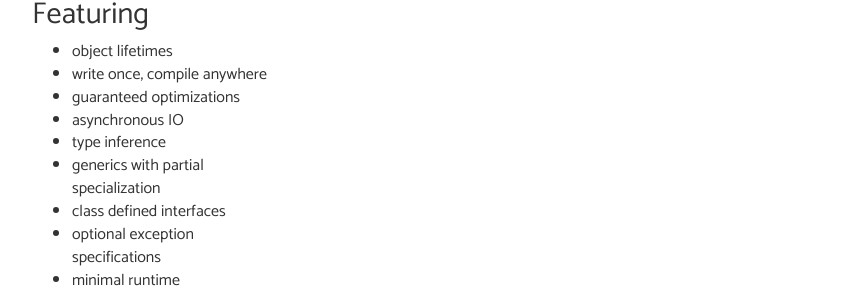
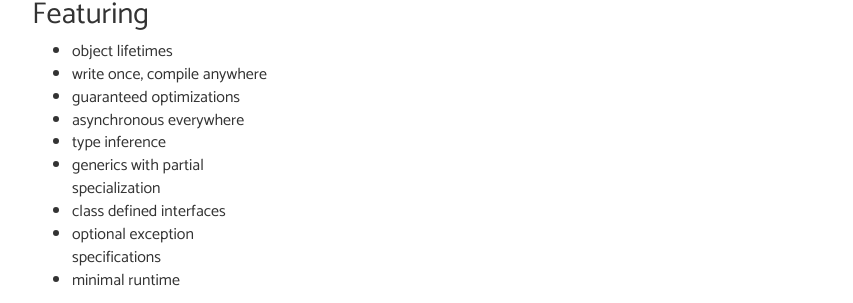
Before and after one commit to adamant/adamant-lang.org, a Jekyll site: the page built from index.html, in a window 1280 px wide. Shown: the part 265-568 px from the top of the page, without its empty margins (213-1066 px from the left). Built offline with Jekyll 4.4.1, drawn with Linux system fonts in a browser that asks for light colours; nearby versions of some CDN libraries; the list of posts is cut into pages by our own code.

Commit message:
switch to "asynchronous everywhere" wording

```diff
--- a/index.html
+++ b/index.html
@@ -13,7 +13,7 @@ layout: master
 			<li>object lifetimes</li>
 			<li>write once, compile anywhere</li>
 			<li>guaranteed optimizations</li>
-			<li>asynchronous IO</li>
+			<li>asynchronous everywhere</li>
 			<li>type inference</li>
 			<li>generics with partial specialization</li>
 			<li>class defined interfaces</li>
```
